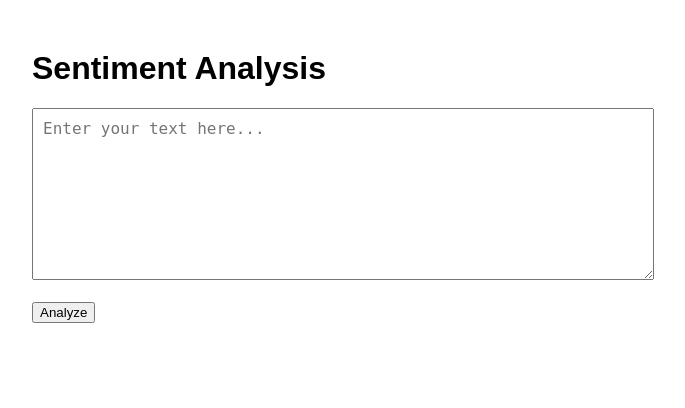
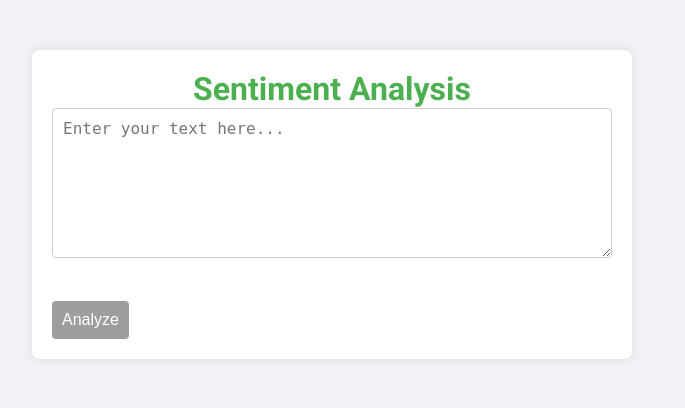
Before and after one commit to Harshad-Gore/Sentiment-Analysis, a Flask app: page / in a window 1280 px wide. Shown: the top 408 px of the page, without its empty margins (308-993 px from the left). Run offline with Flask 3, Linux system fonts and the light colour scheme; parts of the project's set-up code (start-up, migrations or seed data) failed here and were passed over.

Commit message:
Enhance UI for sentiment analysis application with improved styling and interactivity; add button state management

```diff
--- a/templates/index.html
+++ b/templates/index.html
@@ -5,15 +5,38 @@
     <meta charset="UTF-8">
     <meta name="viewport" content="width=device-width, initial-scale=1.0">
     <title>Sentiment Analysis</title>
+    <link rel="preconnect" href="https://fonts.googleapis.com">
+    <link rel="preconnect" href="https://fonts.gstatic.com" crossorigin>
+    <link href="https://fonts.googleapis.com/css2?family=Roboto:ital,wght@0,100..900;1,100..900&display=swap"
+        rel="stylesheet">
+    <link rel="stylesheet" type="text/css" href="style.css">
+</head>
 <style>
+    * {
+        box-sizing: border-box;
+        margin: 0;
+        padding: 0;
+    }
+
     body {
-            font-family: Arial, sans-serif;
+        font-family: 'Roboto', sans-serif;
+        background-color: #f0f2f5;
+        color: #333;
         margin: 50px;
     }
 
     .container {
         max-width: 600px;
         margin: auto;
+        background: #fff;
+        padding: 20px;
+        border-radius: 8px;
+        box-shadow: 0 0 10px rgba(0, 0, 0, 0.1);
+    }
+
+    h1 {
+        text-align: center;
+        color: #4CAF50;
     }
 
     textarea {
@@ -21,24 +44,68 @@
         height: 150px;
         padding: 10px;
         font-size: 16px;
+        border: 1px solid #ccc;
+        border-radius: 4px;
+        margin-bottom: 20px;
+    }
+
+    button {
+        width: fit-content;
+        padding: 10px;
+        font-size: 16px;
+        color: #fff;
+        background-color: #4CAF50;
+        border: none;
+        border-radius: 4px;
+        cursor: pointer;
+        transition: background-color 0.3s ease;
+    }
+
+    button:disabled {
+        background-color: #9E9E9E;
+        cursor: not-allowed;
+    }
+
+    button:hover:not(:disabled) {
+        background-color: #45A049;
     }
 
     .result {
         margin-top: 20px;
-            padding: 10px;
+        padding: 20px;
         background-color: #f4f4f4;
         border-radius: 5px;
+        border-left: 5px solid #4CAF50;
+    }
+
+    .result h2 {
+        margin-bottom: 10px;
+    }
+
+    .result p {
+        margin: 5px 0;
+    }
+
+    .result p strong {
+        display: inline-block;
+        width: 100px;
+    }
+
+    .result p::before {
+        content: url('https://img.icons8.com/ios-filled/50/000000/sentiment-analysis.png');
+        vertical-align: middle;
+        margin-right: 10px;
     }
 </style>
-</head>
 
 <body>
     <div class="container">
         <h1>Sentiment Analysis</h1>
         <form method="POST">
-            <textarea name="text" placeholder="Enter your text here...">{{ text if text else '' }}</textarea>
+            <textarea id="inputText" name="text"
+                placeholder="Enter your text here...">{{ text if text else '' }}</textarea>
             <br><br>
-            <button type="submit">Analyze</button>
+            <button type="submit" id="submitText">Analyze</button>
         </form>
 
         {% if result %}
@@ -50,6 +117,20 @@
         {% endif %}
 
     </div>
+    <script>
+        document.addEventListener('DOMContentLoaded', function () {
+            const inputText = document.getElementById('inputText');
+            const submitButton = document.getElementById('submitText');
+
+            function toggleButtonState() {
+                submitButton.disabled = inputText.value.trim() === '';
+            }
+
+            inputText.addEventListener('input', toggleButtonState);
+
+            toggleButtonState();
+        });
+    </script>
 </body>
 
 </html>
```
Lines whose indentation alone changed are shown as unchanged.
